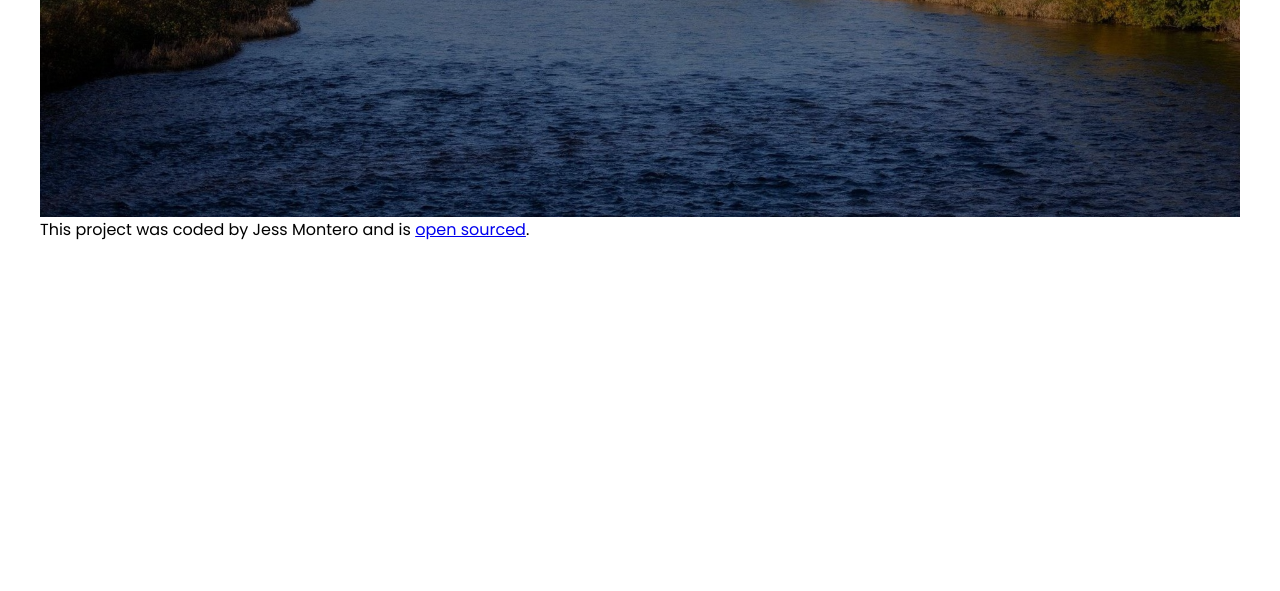
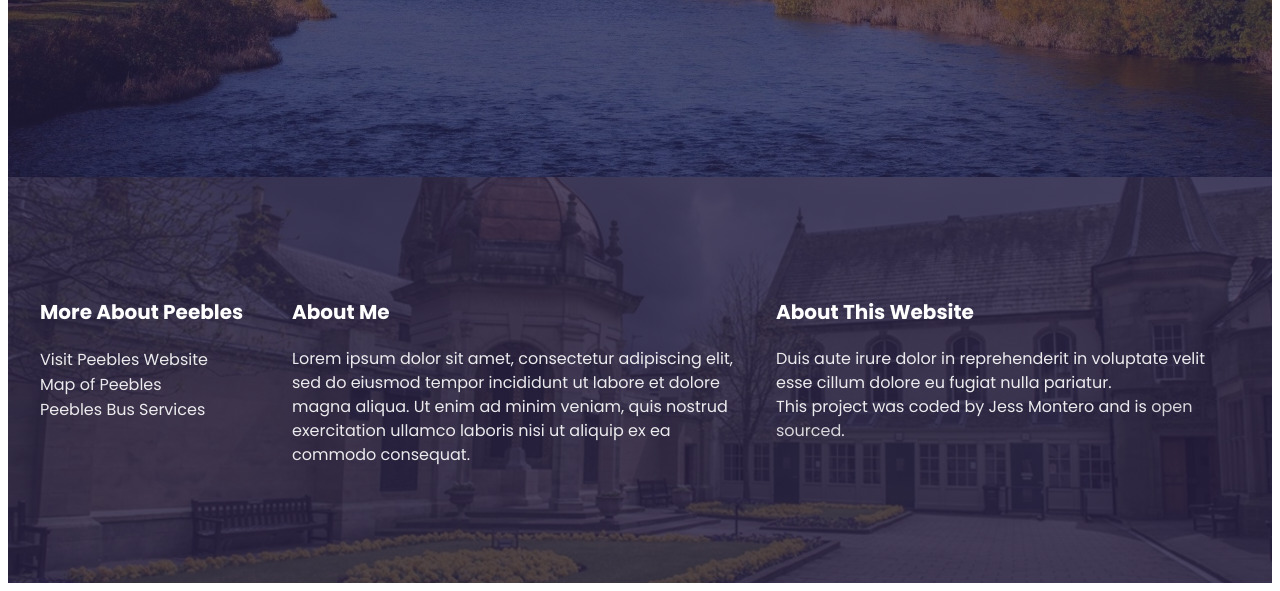
Before and after one commit to jessmontero/responsive-travel-project, a plain HTML site: page index.html in a window 1280 px wide. Shown: the part 568-1159 px from the top of the page. Before the commit the page ends 818 px from the top, so only its background shows below. Drawn offline with Linux system fonts and the light colour scheme.

Commit message:
Added the footer

```diff
--- a/index.html
+++ b/index.html
@@ -21,12 +21,57 @@
         <a href="#more">Learn More</a>
       </header>
       <footer>
+        <section class="grid">
+          <div>
+            <h3>More About Peebles</h3>
+            <ul>
+              <li>
+                <a
+                  href="https://www.visitscotland.com/places-to-go/peebles"
+                  target="_blank"
+                  >Visit Peebles Website</a
+                >
+              </li>
+              <li>
+                <a
+                  href="https://maps.app.goo.gl/MNrZL25aeKoH1LFj8"
+                  target="_blank"
+                  >Map of Peebles</a
+                >
+              </li>
+              <li>
+                <a
+                  href="https://www.bordersbuses.co.uk/services/peebles"
+                  target="_blank"
+                  >Peebles Bus Services</a
+                >
+              </li>
+            </ul>
+          </div>
+          <div>
+            <h3>About Me</h3>
+            <p>
+              Lorem ipsum dolor sit amet, consectetur adipiscing elit, sed do
+              eiusmod tempor incididunt ut labore et dolore magna aliqua. Ut
+              enim ad minim veniam, quis nostrud exercitation ullamco laboris
+              nisi ut aliquip ex ea commodo consequat.
+            </p>
+          </div>
+          <div>
+            <h3>About This Website</h3>
+            <p>
+              Duis aute irure dolor in reprehenderit in voluptate velit esse
+              cillum dolore eu fugiat nulla pariatur.
+              <br />
               This project was coded by Jess Montero and is
               <a
                 href="https://github.com/jessmontero/responsive-travel-project"
                 target="_blank"
                 >open sourced</a
               >.
+            </p>
+          </div>
+        </section>
       </footer>
     </div>
   </body>
--- a/src/styles.css
+++ b/src/styles.css
@@ -3,18 +3,32 @@ body {
 }
 
 .container {
+  max-width: 1400px;
+  margin: 0 auto;
+}
+
+.grid {
+  display: grid;
+  grid-template-columns: 1fr 2fr 2fr;
+  grid-gap: 20px;
+}
+
+section {
   max-width: 1200px;
   margin: 0 auto;
 }
 
 header {
-  background-image: linear-gradient(rgba(0, 0, 0, 0.6), rgba(0, 0, 0, 0.4)),
+  background-image: linear-gradient(
+      rgba(39, 32, 68, 0.7),
+      rgba(39, 32, 68, 0.7)
+    ),
     url("../images/river-tweed-peebles.jpg");
   background-repeat: no-repeat;
   background-size: cover;
   color: white;
   text-align: center;
-  padding: 220px 0;
+  padding: 200px 0;
 }
 
 header h1 {
@@ -54,6 +68,46 @@ header a {
   margin-top: 32px;
 }
 
+footer {
+  color: white;
+  background-image: linear-gradient(
+      rgba(39, 32, 68, 0.8),
+      rgba(39, 32, 68, 0.8)
+    ),
+    url("../images/peebles-museum-library.jpg");
+  background-repeat: no-repeat;
+  background-size: cover;
+  background-position: center;
+  padding: 100px 0;
+}
+
+footer h3 {
+  font-weight: 700;
+  font-size: 20px;
+  line-height: 1.5;
+}
+
+footer p {
+  font-weight: 400;
+  font-size: 16px;
+  line-height: 1.5;
+  opacity: 0.9;
+}
+
+footer ul {
+  padding: 0;
+}
+
+footer li {
+  list-style: none;
+}
+
+footer a {
+  color: white;
+  text-decoration: none;
+  opacity: 0.9;
+}
+
 @media (max-width: 900px) {
   header {
     padding: 60px 0;
```
Also changed, not shown: images/peebles-museum-library.jpg (added). Lines whose indentation alone changed are shown as unchanged.
